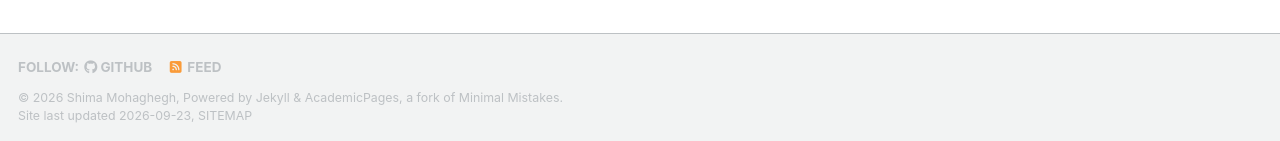
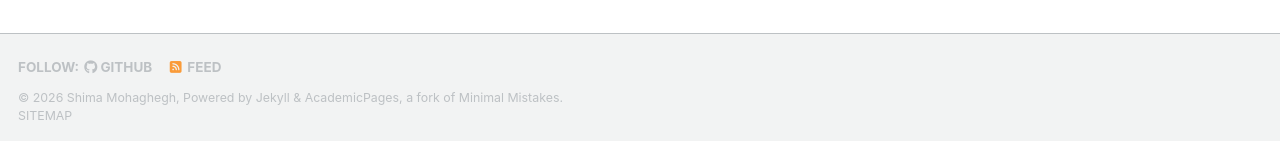
Before and after one commit to shimamohaghegh/shimamohaghegh.github.io, a Jekyll site: the page built from _pages/about.md, in a window 1280 px wide and 995 px high. Shown: the part 851-992 px from the top of the window. Built offline with Jekyll 4.4.1, drawn with Linux system fonts in a browser that asks for light colours; a style sheet for code colours, icons or effects is not loaded.

Commit message:
Add files via upload

```diff
--- a/_includes/footer.html
+++ b/_includes/footer.html
@@ -21,5 +21,5 @@
 
 <div class="page__footer-copyright">
   &copy; {{ site.time | date: '%Y' }} {{ site.name | default: site.title }}, {{ site.data.ui-text[site.locale].powered_by | default: "Powered by" }} <a href="https://jekyllrb.com" rel="nofollow">Jekyll</a> &amp; <a href="https://github.com/academicpages/academicpages.github.io">AcademicPages</a>, a fork of <a href="https://mademistakes.com/work/minimal-mistakes-jekyll-theme/" rel="nofollow">Minimal Mistakes</a>.<br />
-  Site last updated {{ "now" | date: '%Y-%m-%d' }}, <a href="/sitemap/" style="text-transform: uppercase;">{{ site.data.ui-text[site.locale].site_map | default: "Sitemap" }}</a>
+  <a href="/sitemap/" style="text-transform: uppercase;">{{ site.data.ui-text[site.locale].site_map | default: "Sitemap" }}</a>
 </div>
```
